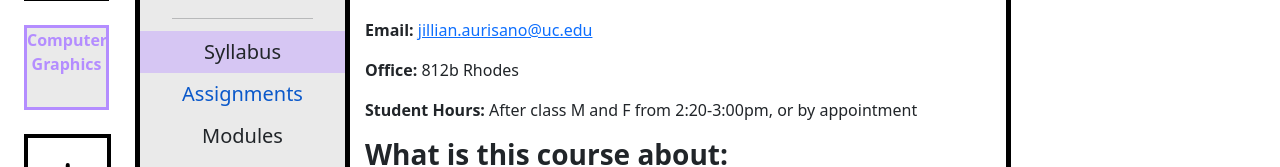
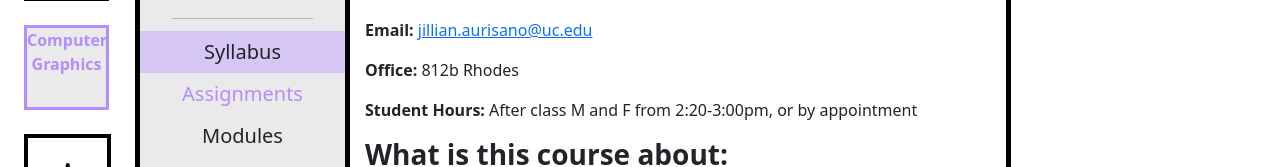
Before and after one commit to corncob567/AlternaCanvas, a React (Create React App) app: page /ui/syllabus in a window 1280 px wide. In both pictures the pointer is over the link "Assignments". Shown: the part 212-379 px from the top of the page. Built offline with nearby package versions, Linux system fonts and the light colour scheme; a web font is replaced by a local one.

Commit message:
hover styles on course page nav

```diff
--- a/src/styles/components/Courses.scss
+++ b/src/styles/components/Courses.scss
@@ -12,6 +12,13 @@
 
         li {
             padding: 6px 0px;
+        }
+
+        a:not(.active):hover{
+            color: $primary-2;
+        }
+        a.active:hover {
+            color: inherit;
         }
     }
 
```
